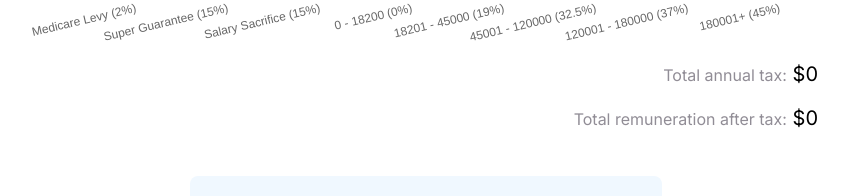
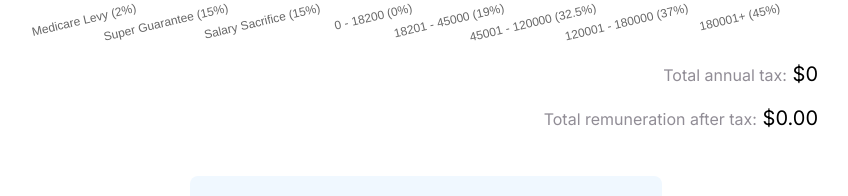
Before and after one commit to TimmDay/hack23-salary-shuffle, a Next.js app: page / in a window 1280 px wide. Shown: the part 847-1043 px from the top of the page, without its empty margins (214-1062 px from the left). Built offline with nearby package versions, Linux system fonts and the light colour scheme.

Commit message:
inc missing formatCurrency

```diff
--- a/src/app/page.tsx
+++ b/src/app/page.tsx
@@ -9,6 +9,7 @@ import { useState } from "react";
 import {
   CONTRIBUTIONS_TAX_RATE,
   calcCompoundInterest,
+  formatCurrency,
   mockShaving,
   taxBucket,
 } from "../utilities/utilities";
@@ -190,7 +191,9 @@ export default function Home() {
             <span className={styles.cuteLabel}>
               Total remuneration after tax:
             </span>
-            <span className={styles.green}>{` $${totalAfterTaxSal}`}</span>
+            <span className={styles.green}>{` ${formatCurrency(
+              totalAfterTaxSal
+            )}`}</span>
           </div>
         </div>
         <SavingsSummary
--- a/src/utilities/utilities.ts
+++ b/src/utilities/utilities.ts
@@ -189,5 +189,6 @@ export function debounce(callback: any, wait: number) {
 export function formatCurrency(amount: number): string {
   return `$${amount.toLocaleString(undefined, {
     minimumFractionDigits: 2,
+    maximumFractionDigits: 2,
   })}`;
 }
```
